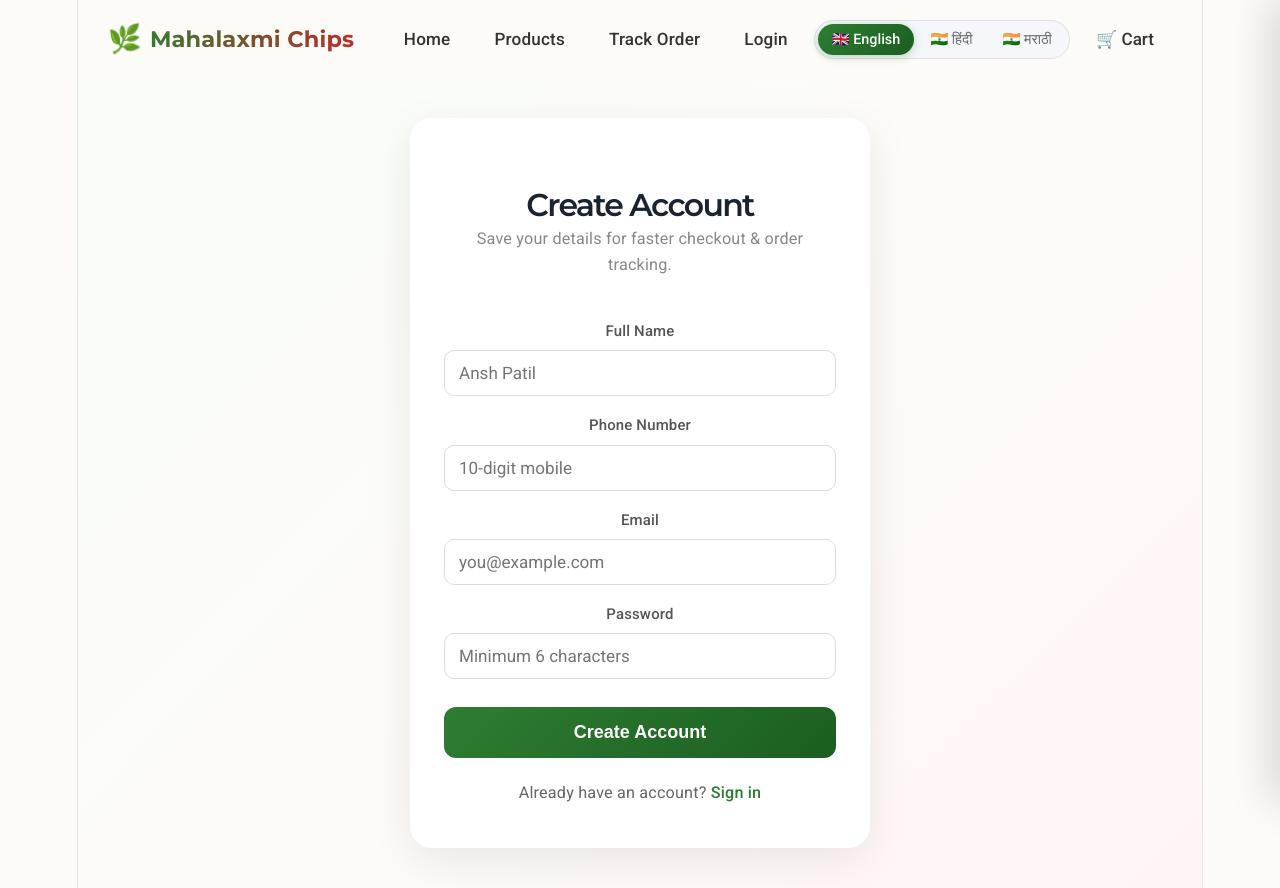
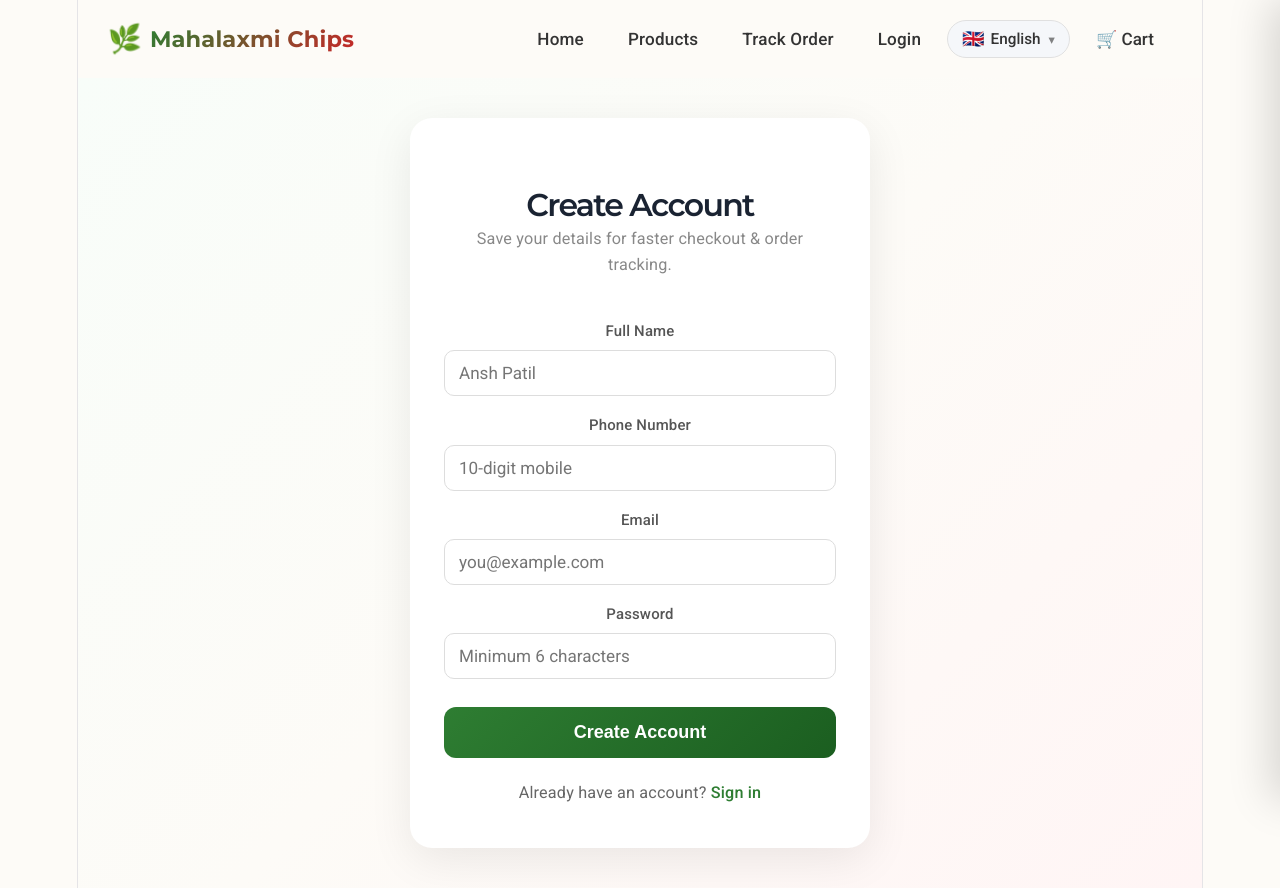
Before and after one commit to Ansh282006/Mahalakshmi-foods, a React (Vite) app: page /signup in a window 1280 px wide. Built offline with nearby package versions, Linux system fonts and the light colour scheme.

Commit message:
feat: add PWA install support and Hindi/Marathi language toggle , scroll down button

```diff
--- a/src/App.css
+++ b/src/App.css
@@ -2987,3 +2987,163 @@ body { font-family: 'Roboto', sans-serif; background-color: #FDFBF7; color: #333
     text-align: center;
   }
 }
+/* ============================================
+   LANGUAGE SWITCHER — DROPDOWN
+   ============================================ */
+.lang-dropdown {
+  position: relative;
+  display: inline-block;
+}
+
+/* Trigger button */
+.lang-trigger {
+  display: inline-flex;
+  align-items: center;
+  gap: 6px;
+  padding: 9px 14px;
+  background: #f5f7fa;
+  border: 1px solid #e0e0e0;
+  border-radius: 24px;
+  font-family: inherit;
+  font-size: 0.85rem;
+  font-weight: 600;
+  color: #333;
+  cursor: pointer;
+  transition: all 0.25s ease;
+  white-space: nowrap;
+}
+
+.lang-trigger:hover {
+  background: white;
+  border-color: #c8e6c9;
+  color: #2E7D32;
+}
+
+.lang-trigger.open {
+  background: white;
+  border-color: #2E7D32;
+  box-shadow: 0 0 0 3px rgba(46, 125, 50, 0.12);
+}
+
+.lang-flag {
+  font-size: 1rem;
+  line-height: 1;
+}
+
+.lang-current {
+  font-size: 0.85rem;
+}
+
+.lang-caret {
+  font-size: 0.7rem;
+  opacity: 0.6;
+  transition: transform 0.25s ease;
+  margin-left: 2px;
+}
+
+.lang-caret.up {
+  transform: rotate(180deg);
+}
+
+/* Slide-down menu */
+.lang-menu {
+  position: absolute;
+  top: calc(100% + 8px);
+  right: 0;
+  min-width: 200px;
+  background: white;
+  border-radius: 14px;
+  box-shadow: 0 16px 40px rgba(0, 0, 0, 0.15);
+  border: 1px solid #eef1f4;
+  padding: 6px;
+  opacity: 0;
+  transform: translateY(-8px);
+  pointer-events: none;
+  transition: opacity 0.25s ease, transform 0.25s cubic-bezier(0.16, 1, 0.3, 1);
+  z-index: 500;
+  overflow: hidden;
+}
+
+.lang-menu.open {
+  opacity: 1;
+  transform: translateY(0);
+  pointer-events: auto;
+}
+
+.lang-item {
+  display: flex;
+  align-items: center;
+  gap: 12px;
+  width: 100%;
+  padding: 10px 12px;
+  background: transparent;
+  border: none;
+  border-radius: 10px;
+  font-family: inherit;
+  font-size: 0.9rem;
+  text-align: left;
+  cursor: pointer;
+  transition: background 0.15s ease;
+  color: #1a2332;
+}
+
+.lang-item:hover {
+  background: #f0f9f1;
+}
+
+.lang-item.active {
+  background: linear-gradient(135deg, #e8f5e9 0%, #f0f9f1 100%);
+}
+
+.lang-item-flag {
+  font-size: 1.15rem;
+  line-height: 1;
+  flex-shrink: 0;
+}
+
+.lang-item-labels {
+  flex: 1;
+  display: flex;
+  flex-direction: column;
+  gap: 1px;
+  min-width: 0;
+}
+
+.lang-item-native {
+  font-weight: 700;
+  font-size: 0.92rem;
+  color: #1a2332;
+  line-height: 1.2;
+}
+
+.lang-item-english {
+  font-size: 0.72rem;
+  color: #888;
+  font-weight: 500;
+  line-height: 1.2;
+}
+
+.lang-item-check {
+  color: #2E7D32;
+  font-weight: 700;
+  font-size: 0.9rem;
+  flex-shrink: 0;
+}
+
+/* Mobile: full-width dropdown */
+@media (max-width: 768px) {
+  .lang-dropdown {
+    width: 100%;
+  }
+
+  .lang-trigger {
+    width: 100%;
+    justify-content: center;
+  }
+
+  .lang-menu {
+    left: 0;
+    right: 0;
+    width: 100%;
+  }
+}
--- a/src/components/LanguageSwitcher.jsx
+++ b/src/components/LanguageSwitcher.jsx
@@ -1,32 +1,70 @@
+import { useEffect, useRef, useState } from 'react';
 import { useTranslation } from 'react-i18next';
 
 const LANGUAGES = [
-  { code: 'en', label: 'English', flag: '🇬🇧' },
-  { code: 'hi', label: 'हिंदी', flag: '🇮🇳' },
-  { code: 'mr', label: 'मराठी', flag: '🇮🇳' },
+  { code: 'en', label: 'English', native: 'English', flag: '🇬🇧' },
+  { code: 'hi', label: 'Hindi', native: 'हिंदी', flag: '🇮🇳' },
+  { code: 'mr', label: 'Marathi', native: 'मराठी', flag: '🇮🇳' },
 ];
 
 export default function LanguageSwitcher() {
   const { i18n } = useTranslation();
+  const [open, setOpen] = useState(false);
+  const wrapperRef = useRef(null);
+
+  const current =
+    LANGUAGES.find((l) => l.code === i18n.language) || LANGUAGES[0];
+
+  // Close on outside click
+  useEffect(() => {
+    function handleClick(e) {
+      if (wrapperRef.current && !wrapperRef.current.contains(e.target)) {
+        setOpen(false);
+      }
+    }
+    document.addEventListener('mousedown', handleClick);
+    return () => document.removeEventListener('mousedown', handleClick);
+  }, []);
 
   const handleChange = (code) => {
     i18n.changeLanguage(code);
     localStorage.setItem('mahalaxmi_lang', code);
     document.documentElement.lang = code;
+    setOpen(false);
   };
 
   return (
-    <div className="lang-switcher">
+    <div className="lang-dropdown" ref={wrapperRef}>
+      {/* Trigger button */}
+      <button
+        className={`lang-trigger ${open ? 'open' : ''}`}
+        onClick={() => setOpen((v) => !v)}
+        aria-label="Change language"
+      >
+        <span className="lang-flag">{current.flag}</span>
+        <span className="lang-current">{current.native}</span>
+        <span className={`lang-caret ${open ? 'up' : ''}`}>▾</span>
+      </button>
+
+      {/* Dropdown menu */}
+      <div className={`lang-menu ${open ? 'open' : ''}`}>
         {LANGUAGES.map((lang) => (
           <button
             key={lang.code}
-          className={`lang-btn ${i18n.language === lang.code ? 'active' : ''}`}
+            className={`lang-item ${i18n.language === lang.code ? 'active' : ''}`}
             onClick={() => handleChange(lang.code)}
-          title={lang.label}
           >
-          {lang.flag} {lang.label}
+            <span className="lang-item-flag">{lang.flag}</span>
+            <span className="lang-item-labels">
+              <span className="lang-item-native">{lang.native}</span>
+              <span className="lang-item-english">{lang.label}</span>
+            </span>
+            {i18n.language === lang.code && (
+              <span className="lang-item-check">✓</span>
+            )}
           </button>
         ))}
       </div>
+    </div>
   );
 }
```
Lines whose indentation alone changed are shown as unchanged.
